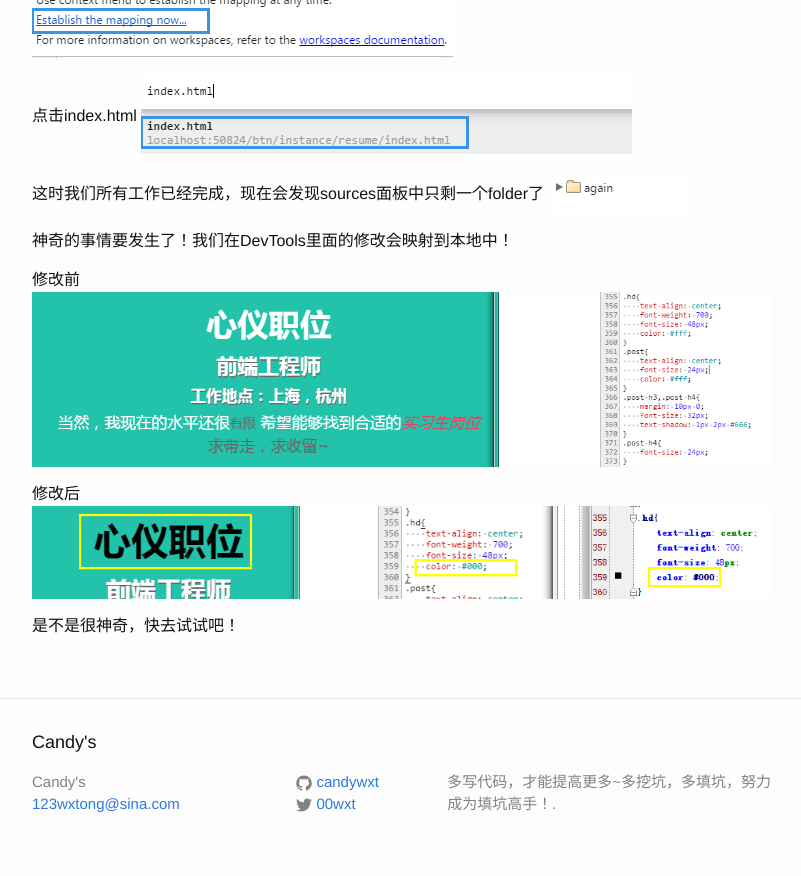
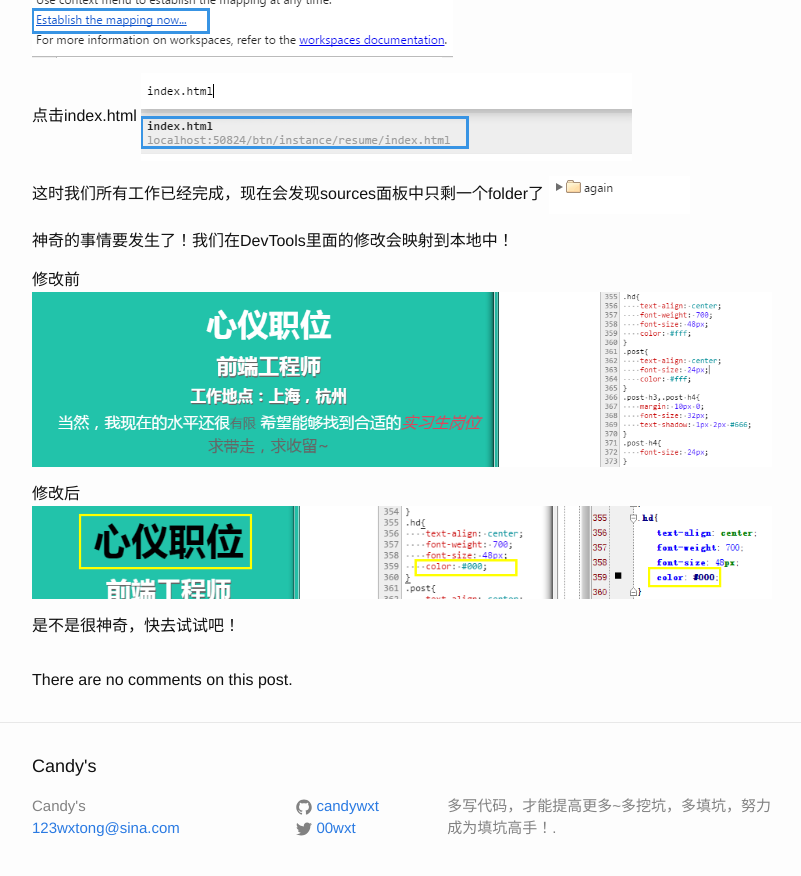
Before and after one commit to candywxt/candywxt.github.io, a Jekyll site: the page built from _posts/2015-06-18-devTools.markdown, in a window 1280 px wide and 900 px high, scrolled down 832 px. Shown: the top 876 px of the window, without its empty margins (238-1039 px from the left). Built offline with Jekyll 4.4.1, drawn with Linux system fonts in a browser that asks for light colours; a script that is not in the unit is left out.

Commit message:
add comment

```diff
--- a/_layouts/post.html
+++ b/_layouts/post.html
@@ -11,5 +11,40 @@
   <article class="post-content">
     {{ content }}
   </article>
+</div>
+<noscript>Please enable JavaScript to view the comment form powered by <a href="https://commentit.io/">Comm(ent|it)</a></noscript>
+<div id="commentit"></div>
+<script type="text/javascript">
+  /** CONFIGURATION VARIABLES **/
+  var commentitUsername = 'candywxt';
+  var commentitRepo = 'candywxt/candywxt.github.io';
+  var commentitPath = '{{ page.path }}';
 
-</div>
+  /** DON'T EDIT FOLLOWING LINES **/
+  (function() {
+      var commentit = document.createElement('script');
+      commentit.type = 'text/javascript';
+      commentit.async = true;
+      commentit.src = 'https://commentit.io/static/embed/dist/commentit.js';
+      (document.getElementsByTagName('head')[0] || document.getElementsByTagName('body')[0]).appendChild(commentit);
+  })();
+</script>
+{%if page.comments %}
+  {% assign sorted_comments = (page.comments | sort: 'date') %}
+{% endif %}
+{% for c in sorted_comments %}
+  <div class="media">
+    <div class="media-left">
+      <img src="{{ c.author.picture }}" alt="{{ c.author.displayName}}" height="73" width="73">
+    </div>
+    <div class="media-body">
+      <p class="text-muted">
+        <a href="{{ c.author.url }}">{{ c.author.displayName }}</a>
+        on {{ c.date | date_to_string }}
+      </p>
+      <p>{{ c.content | newline_to_br }}</p>
+    </div>
+  </div>
+{% else %}
+  There are no comments on this post.
+{% endfor %}
```
